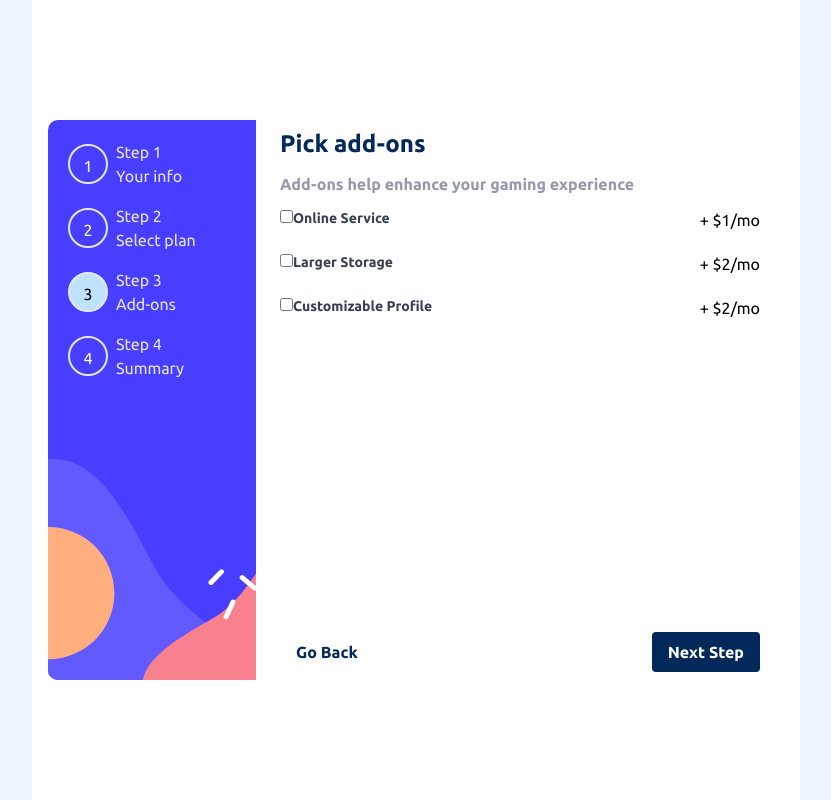
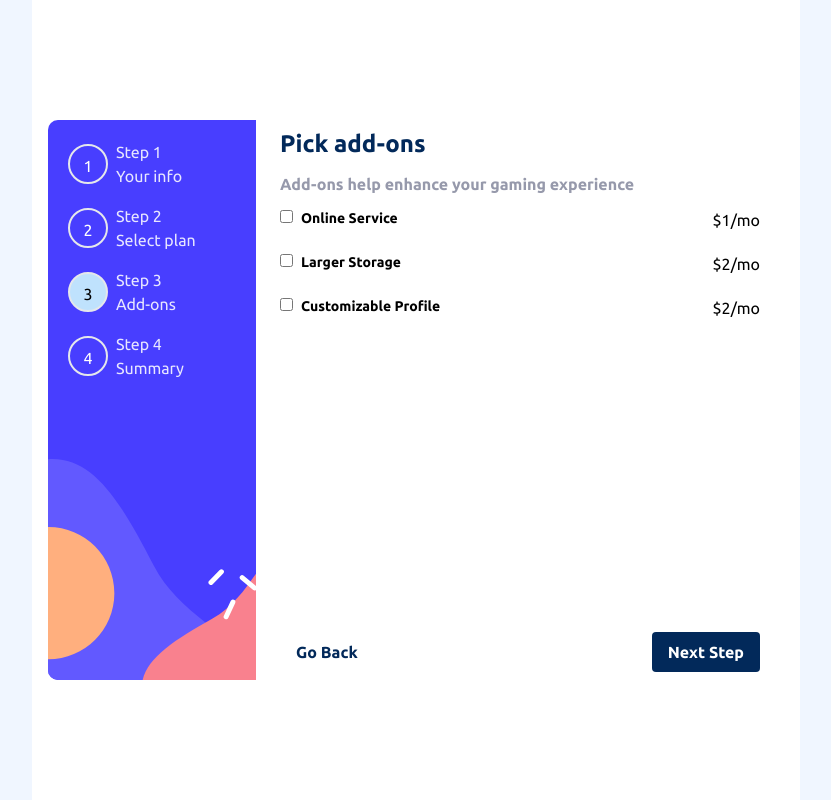
Before and after one commit to raihanmahmudiut/multi-step-form, a React (Vite) app: page /step3 in a window 1280 px wide. Shown: the whole page, without its empty margins (224-1055 px from the left). Built offline with nearby package versions, Linux system fonts and the light colour scheme; the HTML template or start-up script is replaced by a standard one.

Commit message:
unfixed issues

```diff
--- a/src/components/Step2.jsx
+++ b/src/components/Step2.jsx
@@ -2,9 +2,11 @@ import React, { useEffect, useState } from "react";
 import { Formik, Form, Field } from "formik";
 import * as Yup from "yup";
 import Button from "./button";
-import { Link } from "react-router-dom";
+import { Link, useNavigate } from "react-router-dom";
 
 function Step2() {
+
+	const navigate = useNavigate()
 	const cardData = [
 		{
 			icon: "icon-arcade",
@@ -34,7 +36,7 @@ function Step2() {
 	const handleSubmit = (values) => {
 		// Store form values in localStorage
 		localStorage.setItem("step2FormData", JSON.stringify(values));
-		console.log(values);
+		navigate('/step3')
 	};
 
 	const [formData, setFormData] = useState();
@@ -135,14 +137,14 @@ function Step2() {
 					)}
 				</Formik> */}
 			<div className="flex justify-between mt-5">
-				<Link to="/">
-					<button className="text-marineBlue font-bold py-2 px-4 rounded mr-4 focus:outline-none focus:shadow-outline">
+
+					<button className="text-marineBlue font-bold py-2 px-4 rounded mr-4 focus:outline-none focus:shadow-outline" onClick={()=> navigate("/")}>
 						Go Back
 					</button>
-				</Link>
-				<Link to="/step3">
-					<Button type="submit">Next Step</Button>
-				</Link>
+
+
+				<Button type="submit" onClick={() => navigate("/step3")}>Next Step</Button>
+
 			</div>
 		</div>
 	);
--- a/src/components/Step3.jsx
+++ b/src/components/Step3.jsx
@@ -1,25 +1,51 @@
 import React from "react";
-import { Link } from "react-router-dom";
+import { Link, useNavigate } from "react-router-dom";
 import Button from "./button";
 import { Formik, Form, Field, ErrorMessage } from "formik";
 import * as Yup from "yup";
 
 function Step3() {
-	// Schema for Yup validation
+
+	const addons = [
+		{ value: "onlineService", label: "Online Service", price: "$1/mo" },
+		{ value: "largerStorage", label: "Larger Storage", price: "$2/mo" },
+		{ value: "customizableProfile", label: "Customizable Profile", price: "$2/mo" },
+	  ];
+	const navigate = useNavigate()
 	const validationSchema = Yup.object().shape({
 		addons: Yup.array().required("Please select at least one addon"),
 	});
 
+	console.log(JSON.parse(localStorage.getItem("step3FormData")))
 	// Retrieve form values from localStorage for pre-filling
 	const initialValues = JSON.parse(localStorage.getItem("step3FormData")) || {
 		addons: [],
 	};
 
+	// Get selected addons from localStorage
+	const selectedAddons = initialValues.addons;
+
+	// Function to check if addon is selected
+	const isAddonSelected = (addon) => {
+	  return selectedAddons.includes(addon);
+	};
+
+
 	// Handle form submission
 	const handleSubmit = (values) => {
 		// Store form values in localStorage
 		localStorage.setItem("step3FormData", JSON.stringify(values));
+
+		navigate("/step4")
+
 	};
+
+	let tempSelectedAddons = []
+
+	const handleChange = (values) => {
+		tempSelectedAddons = [...selectedAddons, values]
+		console.log(tempSelectedAddons)
+	}
 
 	return (
 		<div className="font-ubuntu h-full flex flex-col justify-between w-full">
@@ -39,44 +65,40 @@ function Step3() {
 							<h2 className="text-md text-coolGray font-semibold mb-3">
 								Add-ons help enhance your gaming experience
 							</h2>
-							<div className="mb-4 flex flex-row w-full justify-between">
-								<label className="block text-gray-700 text-sm font-bold mb-2">
-									<Field type="checkbox" name="addons" value="onlineService" />
-									Online Service
-								</label>
-								<p className="text-black">+ $1/mo</p>
-							</div>
-							<div className="mb-4 flex flex-row w-full justify-between">
-								<label className="block text-gray-700 text-sm font-bold mb-2">
-									<Field type="checkbox" name="addons" value="largerStorage" />
-									Larger Storage
-								</label>
-								<p className="text-black">+ $2/mo</p>
-							</div>
-							<div className="mb-4 flex flex-row w-full justify-between">
+							{addons.map((addon) => (
+                <div
+                  key={addon.value}
+                  className={`mb-4 flex flex-row w-full justify-between ${
+                    isAddonSelected(addon.value) ? "bg-yellow-200" : ""
+                  } checkbox-container`}
+                  data-id={addon.value}
+                >
                   <label className="block text-gray-700 text-sm font-bold mb-2">
                     <Field
                       type="checkbox"
                       name="addons"
-										value="customizableProfile"
+                      value={addon.value}
+											className="mr-2"
+											onChange={handleChange}
                     />
-									Customizable Profile
+                    <span className="text-black">{addon.label}</span>
                   </label>
-								<p className="text-black">+ $2/mo</p>
+                  <p className="text-black">{addon.price}</p>
                 </div>
+              ))}
 							<div className="text-red-500 text-sm">
 								<ErrorMessage name="addons" />
 							</div>
 						</div>
 						<div className="flex justify-between">
-							<Link to="/step2">
-								<button className="text-marineBlue font-bold py-2 px-4 rounded mr-4 focus:outline-none focus:shadow-outline">
+
+							<button className="text-marineBlue font-bold py-2 px-4 rounded mr-4 focus:outline-none focus:shadow-outline" onClick={() => navigate("/step2")}>
 									Go Back
 								</button>
-							</Link>
-							<Link to="/step4">
+
+
 								<Button>Next Step</Button>
-							</Link>
+
 						</div>
 					</Form>
 				)}
--- a/src/components/Step4.jsx
+++ b/src/components/Step4.jsx
@@ -1,10 +1,11 @@
 import React, { useEffect, useState } from "react";
-import { Link } from "react-router-dom";
+import { Link, useNavigate } from "react-router-dom";
 import Button from "./button";
 
 function Step4() {
 	const [subscription, setSubscription] = useState(null);
 	const [addons, setAddons] = useState([]);
+	const navigate = useNavigate()
 
 	useEffect(() => {
 		// Retrieve subscription data from localStorage
@@ -66,7 +67,6 @@ function Step4() {
 
 	return (
 		<div className="font-ubuntu text-black h-full flex flex-col justify-between">
-
 			<div>
 				<h2 className="text-lg font-semibold mb-3">
 					Double-check everything looks OK before confirming
@@ -94,17 +94,15 @@ function Step4() {
 				</div>
 			</div>
 
-
 			<div className="flex justify-between w-full">
-				<Link to="/step3">
-					<button className="text-marineBlue font-bold py-2 px-4 rounded mr-4 focus:outline-none focus:shadow-outline">
+				<button
+					className="text-marineBlue font-bold py-2 px-4 rounded mr-4 focus:outline-none focus:shadow-outline"
+					onClick={() => navigate("/step3")}
+				>
 					Go Back
 				</button>
-				</Link>
 
-				<Link to="/step5">
-					<Button>Confirm</Button>
-				</Link>
+				<Button onClick={() => navigate("/step5")}>Confirm</Button>
 			</div>
 		</div>
 	);
```
Lines whose indentation alone changed are shown as unchanged.
